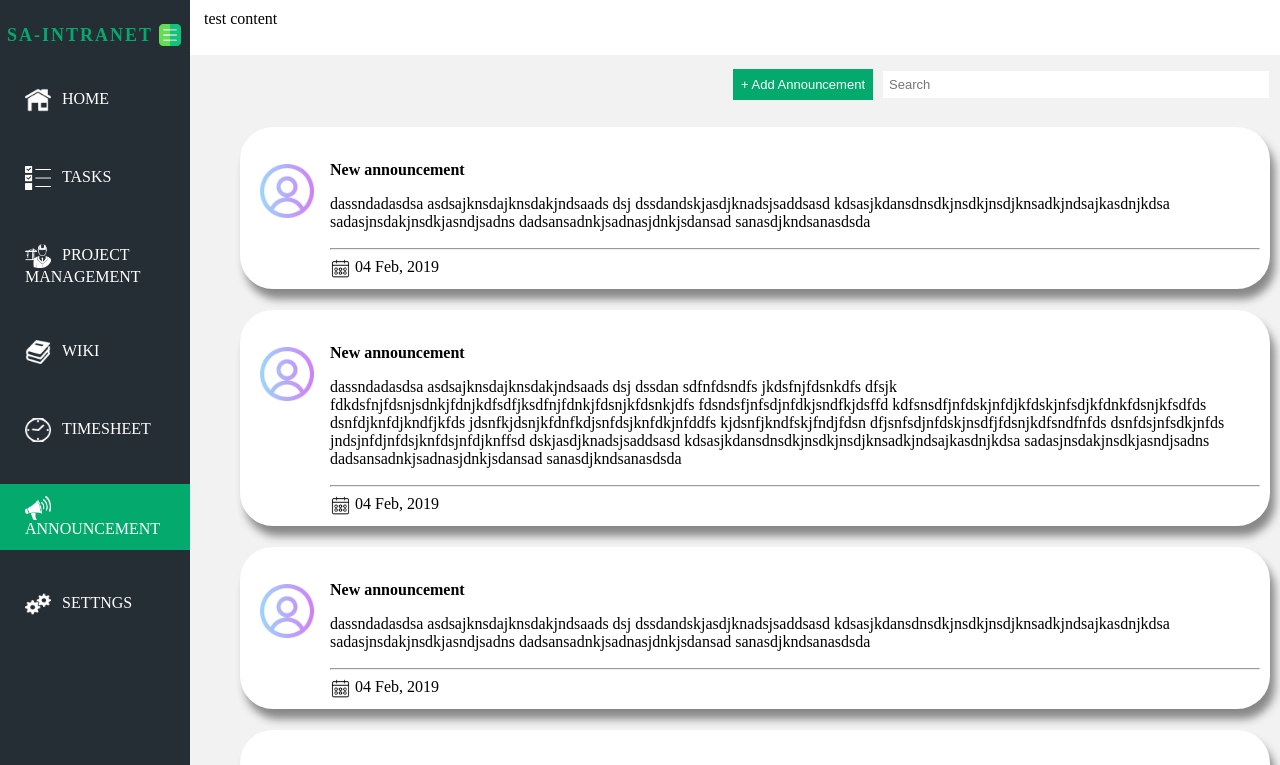
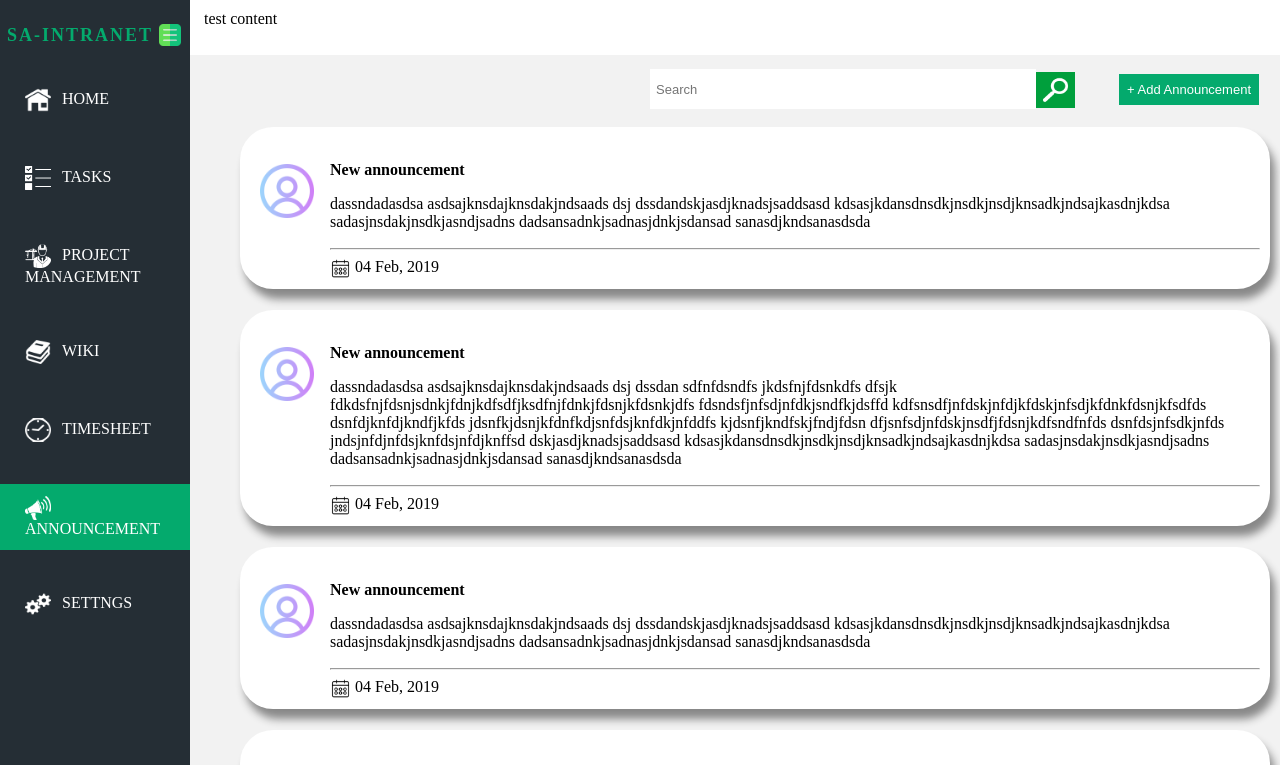
Before and after one commit to naveenkosigi/work-space-management-app, an Angular app: page / in a window 1280 px wide. Shown: the top 765 px of the page. Built offline with nearby package versions, Linux system fonts and the light colour scheme.

Commit message:
UI enhancement search icon

```diff
--- a/src/app/announcements/announcements.component.ts
+++ b/src/app/announcements/announcements.component.ts
@@ -15,11 +15,7 @@ export class AnnouncementsComponent implements OnInit,AfterViewInit {
   }
 
   ngAfterViewInit(){
-    window.setTimeout(() => {
-      this.announcementComponent.nativeElement.style.display="";
-      this.announcementComponent.nativeElement.classList.add('slider-animate');
-    },1000);
+    this.announcementComponent.nativeElement.style.display="";
+    this.announcementComponent.nativeElement.classList.add('slider-animate');
   }
-
-
 }
--- a/src/app/main-page/main-page.component.html
+++ b/src/app/main-page/main-page.component.html
@@ -22,8 +22,11 @@
 
 <div class="announcement-wrapper">
     <div class="announcement-tools-container">
+        <span class="search-container">
+            <input type="text" placeholder="Search" class="search">
+            <img class="search-icon hover-cursor" src="../../assets/images/search-icon.png" alt="Search">
+        </span>
         <button type="button" (click)="addAnnouncement()">+ Add Announcement</button>
-        <input type="text" placeholder="Search" class="search">
     </div>
 </div>
 
```
Also changed, not shown: src/assets/images/search-icon.png.
